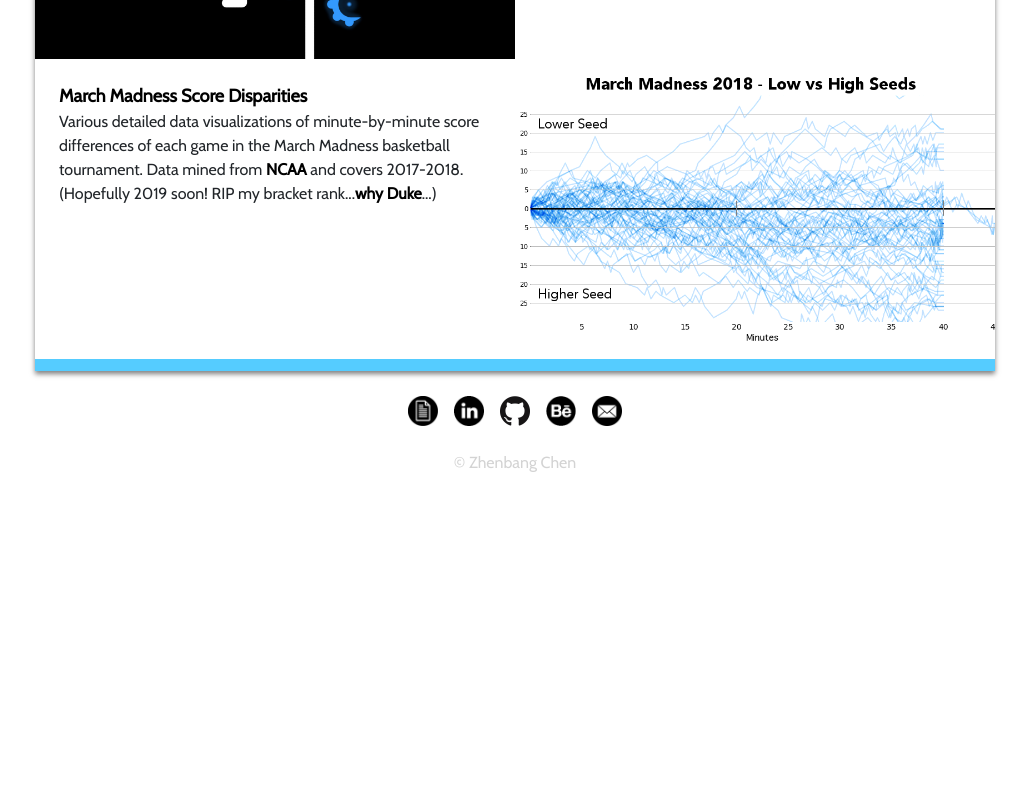
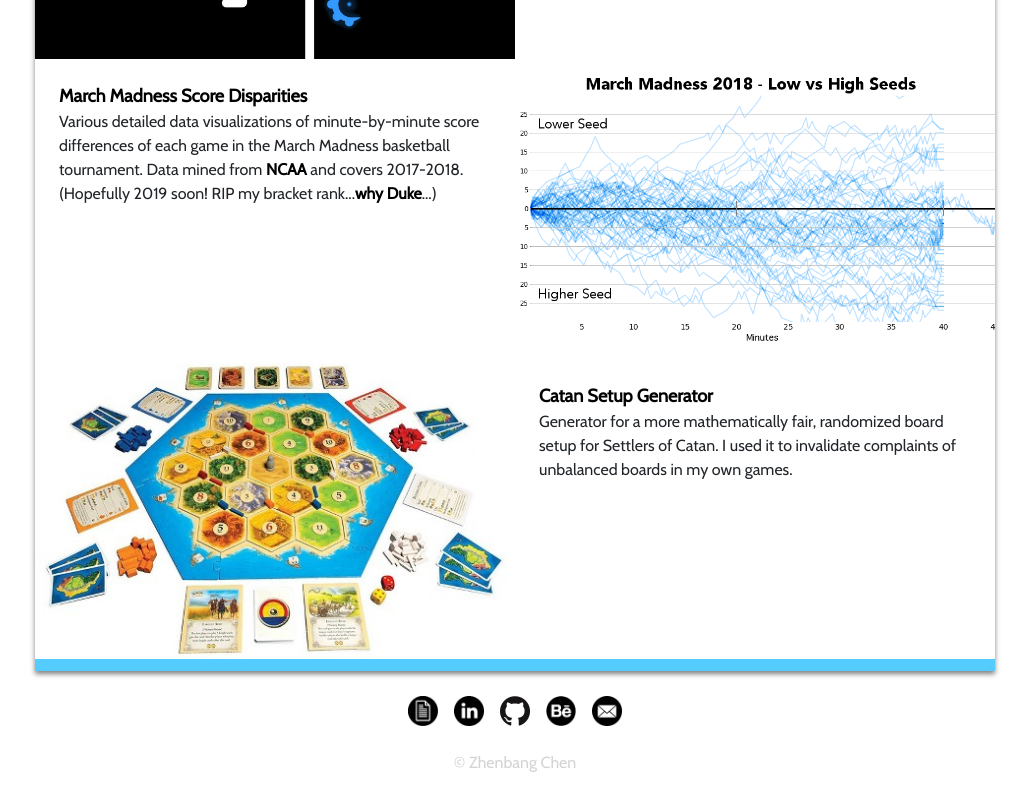
Before and after one commit to zbchen29/personal-app, a React (Create React App) app: page /projects in a window 1280 px wide. Shown: the part 1177-1977 px from the top of the page, without its empty margins (125-1154 px from the left). Before the commit the page ends 1677 px from the top, so only its background shows below. Built offline with nearby package versions, Linux system fonts and the light colour scheme.

Commit message:
Added catan to projects; checkpoint before transitions

```diff
--- a/package.json
+++ b/package.json
@@ -11,7 +11,7 @@
     "react-scripts": "2.1.8"
   },
   "scripts": {
-    "start": "node server.js",
+    "start": "react-scripts start",
     "build": "react-scripts build",
     "test": "react-scripts test",
     "eject": "react-scripts eject"
--- a/src/projects/Projects.js
+++ b/src/projects/Projects.js
@@ -8,6 +8,7 @@ import einstein from "./projects_einstein.jpeg";
 import cfg from "./projects_cfg.jpeg";
 import fractoid from "./projects_fractoid.jpeg";
 import ncaa from "./projects_ncaa.jpeg";
+import catan from "./projects_catan.jpeg";
 
 class Projects extends Component {
     render()
@@ -32,6 +33,10 @@ class Projects extends Component {
                         <a href="https://github.com/zbchen29/ncaa-scores" className="feature-text-h feature-text-link" target="_blank" rel="noopener noreferrer">March Madness Score Disparities</a>
                         <div className="feature-text">Various detailed data visualizations of minute-by-minute score differences of each game in the March Madness basketball tournament.  Data mined from <a href="https://www.ncaa.com/" class="feature-text-b feature-text-link" target="_blank" rel="noopener noreferrer">NCAA</a> and covers 2017-2018.  (Hopefully 2019 soon! RIP my bracket rank...<a href="https://www.ncaa.com/game/basketball-men/d1/2019/03/31/michigan-st-duke" class="feature-text-b feature-text-link" target="_blank" rel="noopener noreferrer">why Duke</a>...)</div>
                     </Feature>
+                    <Feature format="image-left" image={catan} link="https://github.com/zbchen29/catan-gen">
+                        <a href="https://github.com/zbchen29/catan-gen" className="feature-text-h feature-text-link" target="_blank" rel="noopener noreferrer">Catan Setup Generator</a>
+                        <div className="feature-text">Generator for a more mathematically fair, randomized board setup for Settlers of Catan.  I used it to invalidate complaints of unbalanced boards in my own games.</div>
+                    </Feature>
                 </PanelContainer>
             </div>
         );
```
Also changed, not shown: src/projects/projects_catan.jpeg (added).
